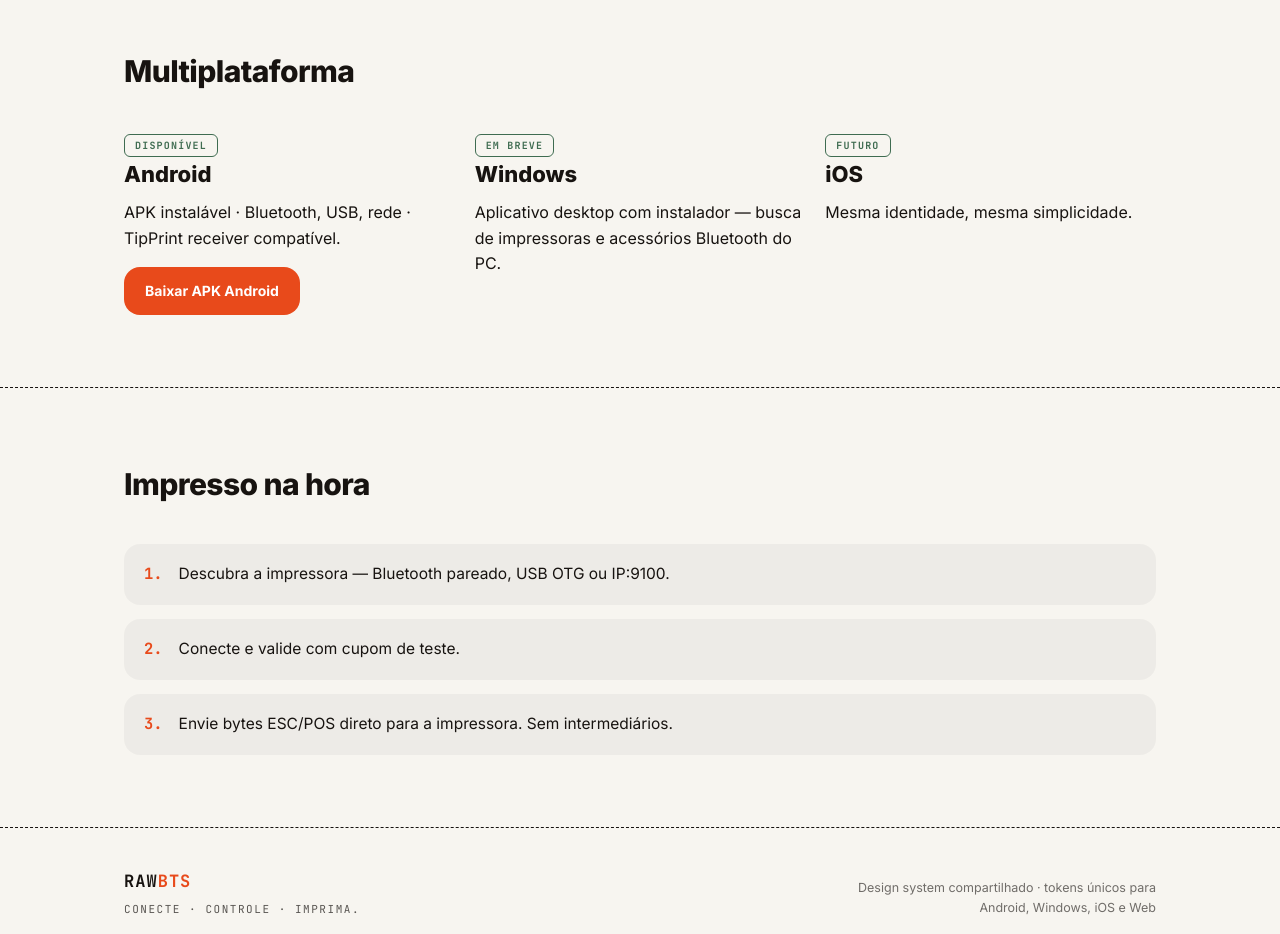
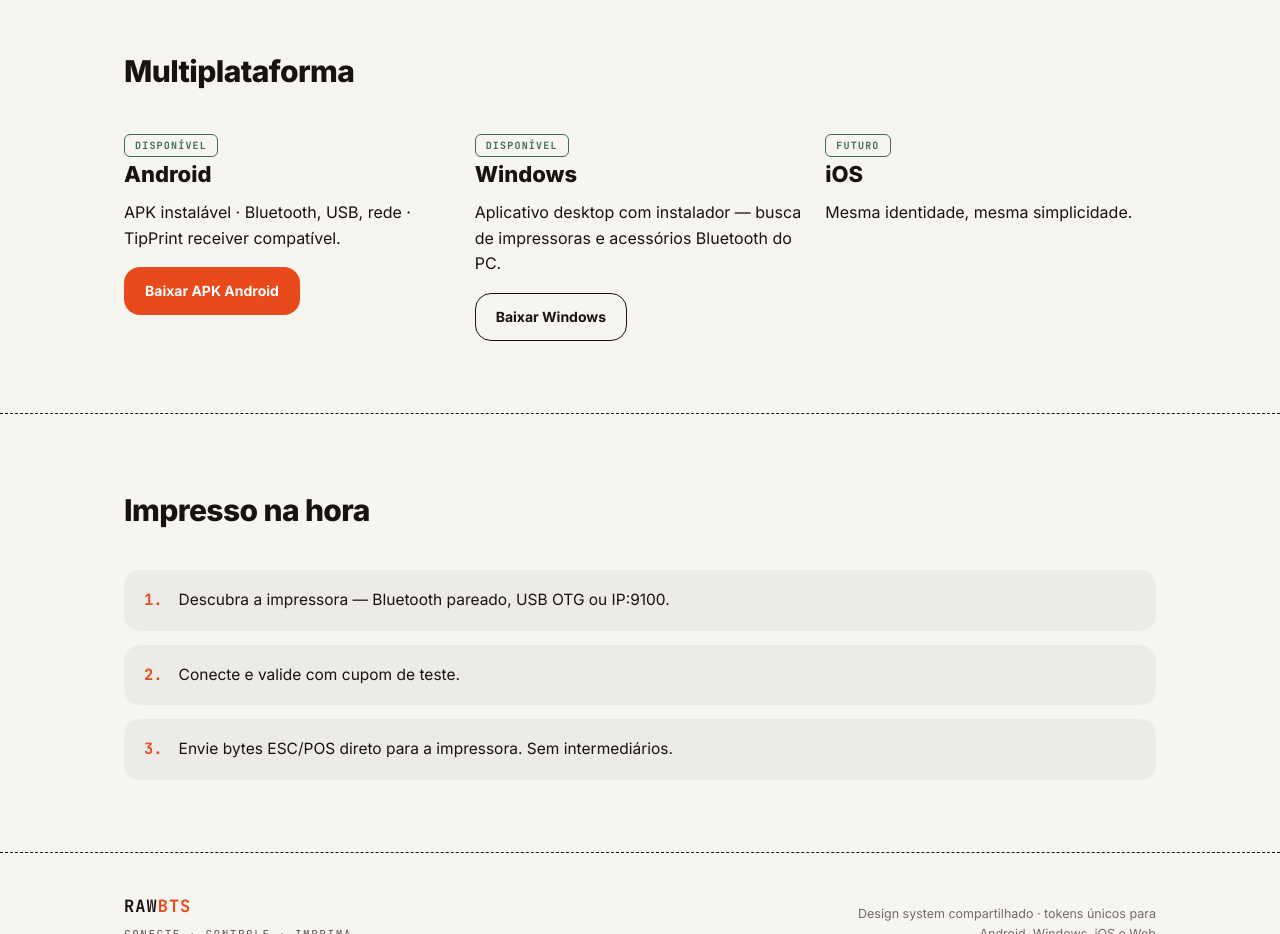
Before and after one commit to maiszoomimpressos-create/tipprint, a plain HTML site: page web/index.html in a window 1280 px wide. Shown: the part 1100-2034 px from the top of the page. Drawn offline with Linux system fonts and the light colour scheme.

Commit message:
Site: card Windows agora com botao Baixar Windows (aponta para downloads/app-windows.exe)

```diff
--- a/web/index.html
+++ b/web/index.html
@@ -77,9 +77,10 @@
           <a class="btn btn-thermal btn-download" href="downloads/app-debug.apk" target="_blank">Baixar APK Android</a>
         </article>
         <article class="plat">
-          <span class="plat-badge">Em breve</span>
+          <span class="plat-badge">Disponível</span>
           <h3>Windows</h3>
           <p>Aplicativo desktop com instalador — busca de impressoras e acessórios Bluetooth do PC.</p>
+          <a class="btn btn-outline btn-download" href="downloads/app-windows.exe" target="_blank">Baixar Windows</a>
         </article>
         <article class="plat">
           <span class="plat-badge">Futuro</span>
```
